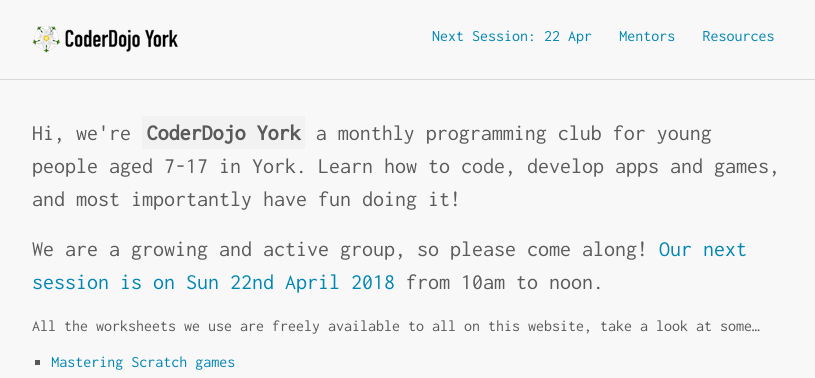
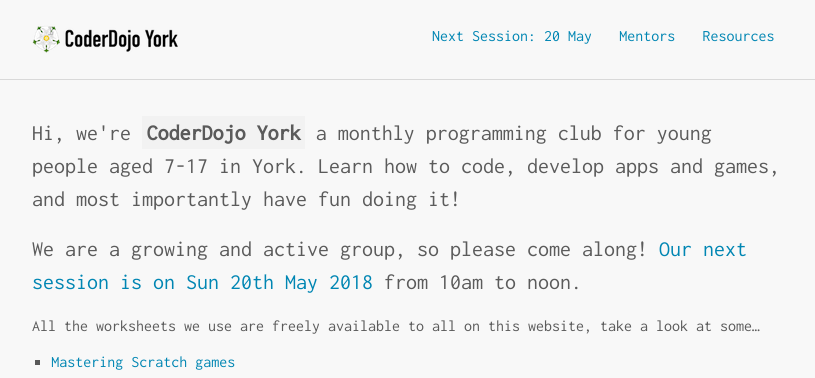
Before and after one commit to YorkDojo/yorkdojo.github.io, a Jekyll site: the page built from index.html, in a window 1280 px wide. Shown: the top 378 px of the page, without its empty margins (232-1047 px from the left). Built offline with Jekyll 4.4.1, drawn with Linux system fonts in a browser that asks for light colours.

Commit message:
may 2018 event

```diff
--- a/_config.yml
+++ b/_config.yml
@@ -1,6 +1,6 @@
-next_session: 22 Apr
-next_session_long: Sun 22nd April 2018
-next_session_date: 2018/04/22
+next_session: 20 May
+next_session_long: Sun 20th May 2018
+next_session_date: 2018/05/2018
 
 # SEO settings
 title: "CoderDojo York"
```
